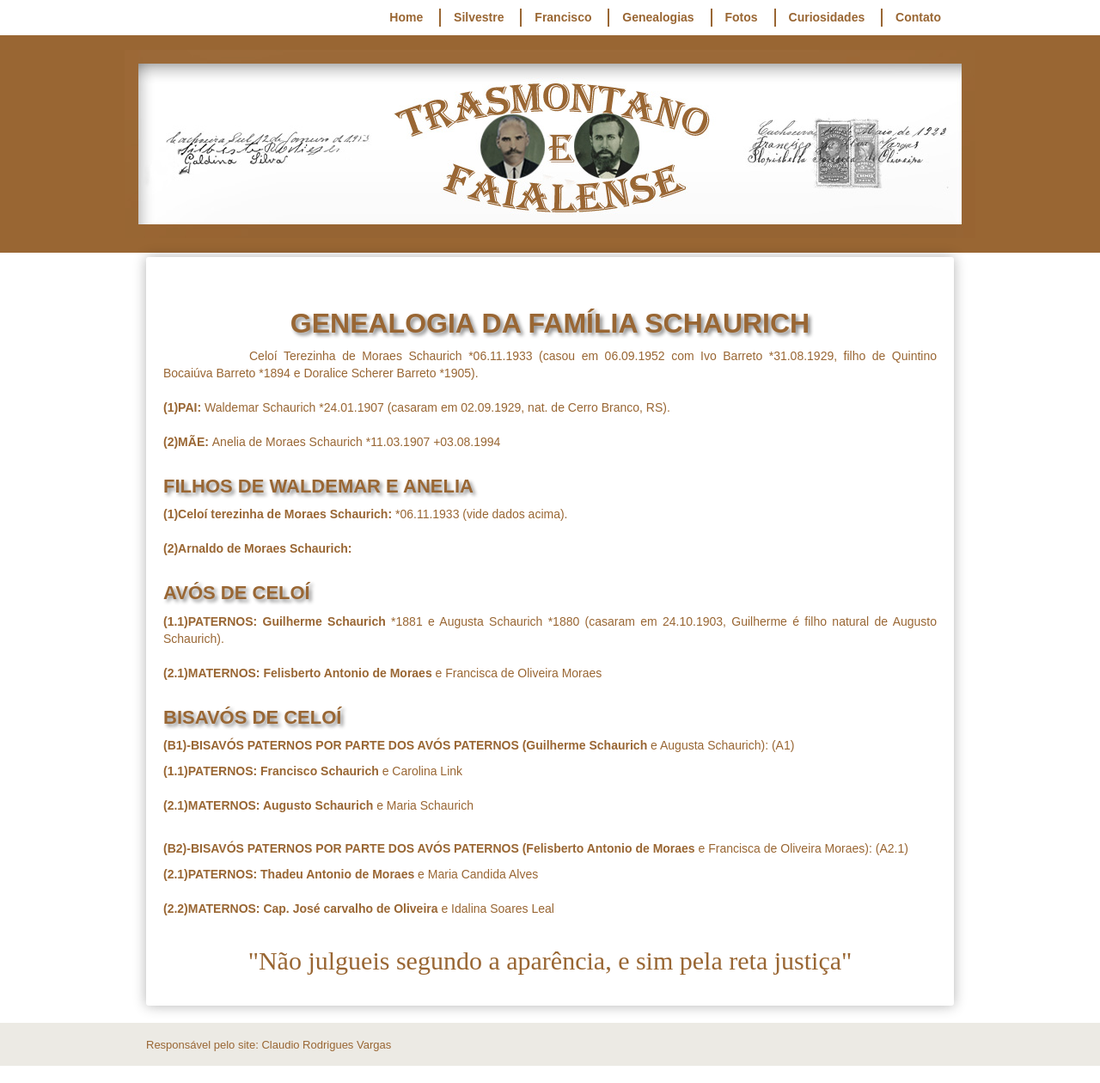
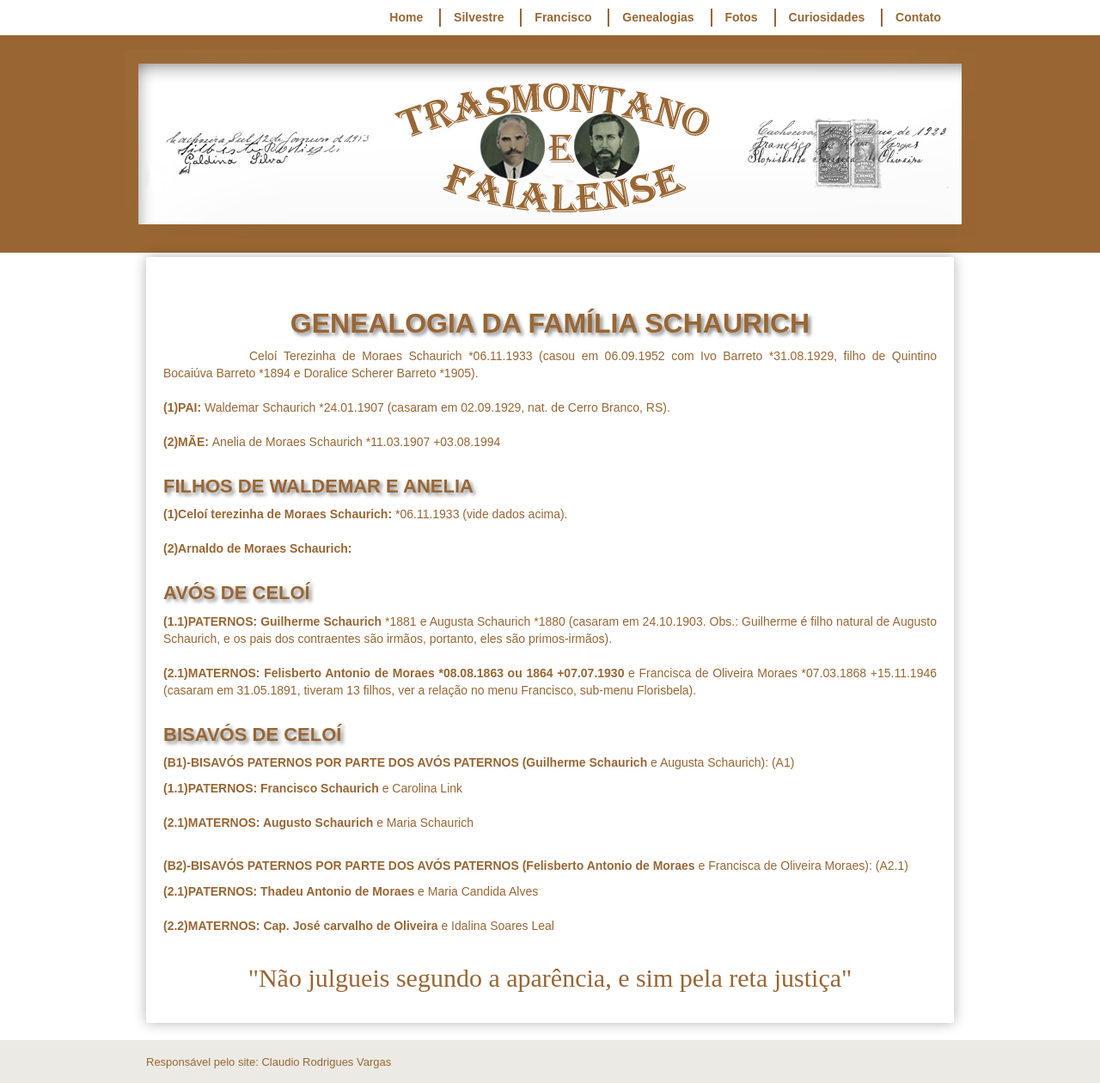
Before and after one commit to claudiovargas1955/claudiovargas1955.github.io, a Jekyll site: the page built from _pages/familia-schaurich.html, in a window 1280 px wide. Shown: the whole page at 86% size. Built offline with Jekyll 4.4.1, drawn with Linux system fonts in a browser that asks for light colours; some web fonts are replaced.

Commit message:
Update familia-schaurich.html

```diff
--- a/_pages/familia-schaurich.html
+++ b/_pages/familia-schaurich.html
@@ -109,10 +109,11 @@ filho de Quintino Bocaiúva Barreto *1894 e Doralice Scherer Barreto *1905). <br
   <b>(2)Arnaldo de Moraes Schaurich: </b> <br><br>
 
 <h4>AVÓS DE CELOÍ</h4>
-<p><b>(1.1)PATERNOS: Guilherme Schaurich </b>*1881 e Augusta Schaurich *1880 (casaram em 24.10.1903, Guilherme é filho natural de
-Augusto Schaurich).<br><br>
+<p><b>(1.1)PATERNOS: Guilherme Schaurich </b>*1881 e Augusta Schaurich *1880 (casaram em 24.10.1903. Obs.: Guilherme é filho natural de
+Augusto Schaurich, e os pais dos contraentes são irmãos, portanto, eles são primos-irmãos).<br><br>
 
-<b>(2.1)MATERNOS: Felisberto Antonio de Moraes </b>e Francisca de Oliveira Moraes <br><br>
+<b>(2.1)MATERNOS: Felisberto Antonio de Moraes *08.08.1863 ou 1864 +07.07.1930 </b>e Francisca de Oliveira Moraes *07.03.1868
++15.11.1946 (casaram em 31.05.1891, tiveram 13 filhos, ver a relação no menu Francisco, sub-menu Florisbela).<br><br>
 
 <h4>BISAVÓS DE CELOÍ</h4>
 <p><b>(B1)-BISAVÓS PATERNOS POR PARTE DOS AVÓS PATERNOS (Guilherme Schaurich </b>e Augusta Schaurich): (A1)
```
